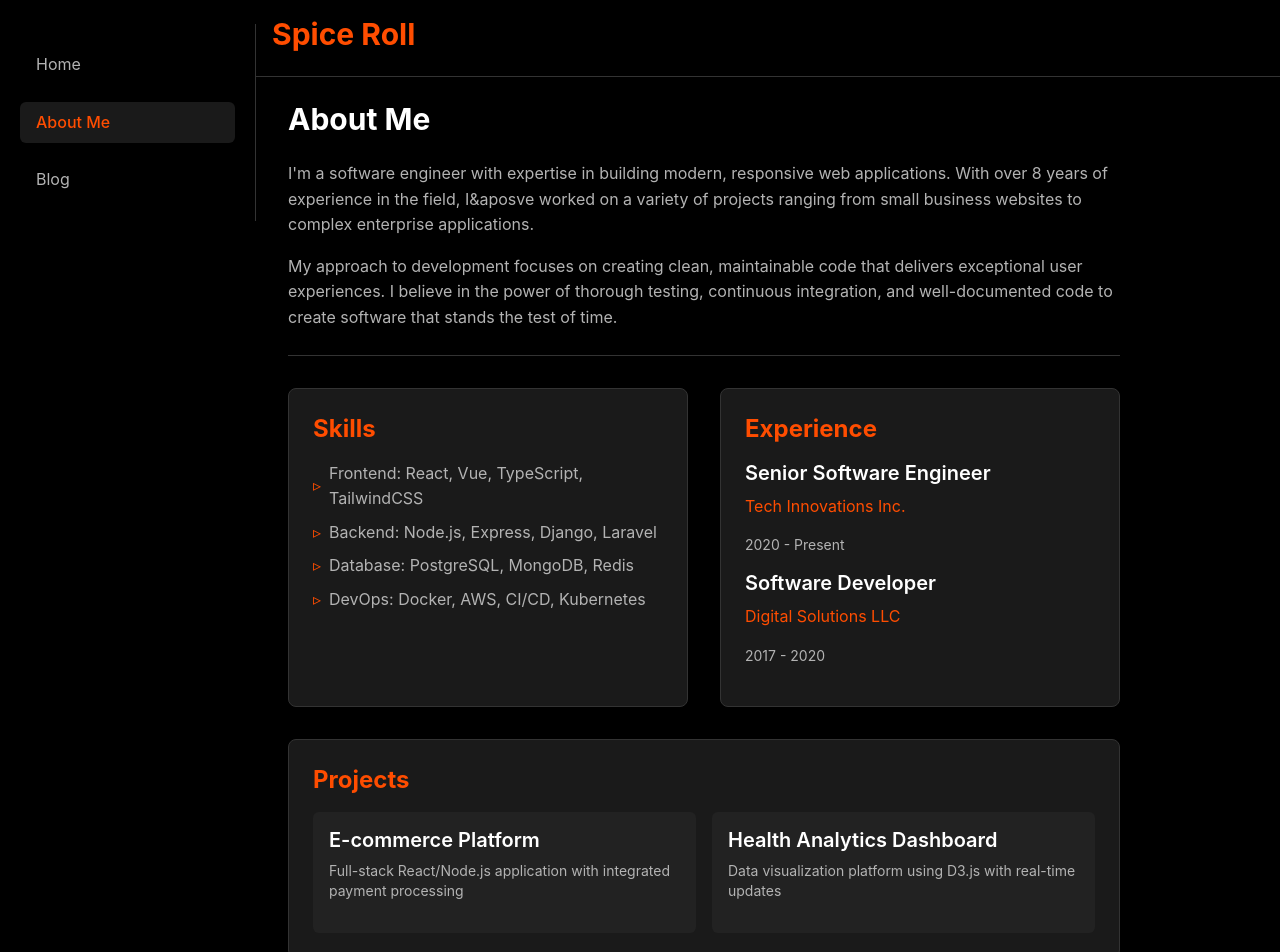
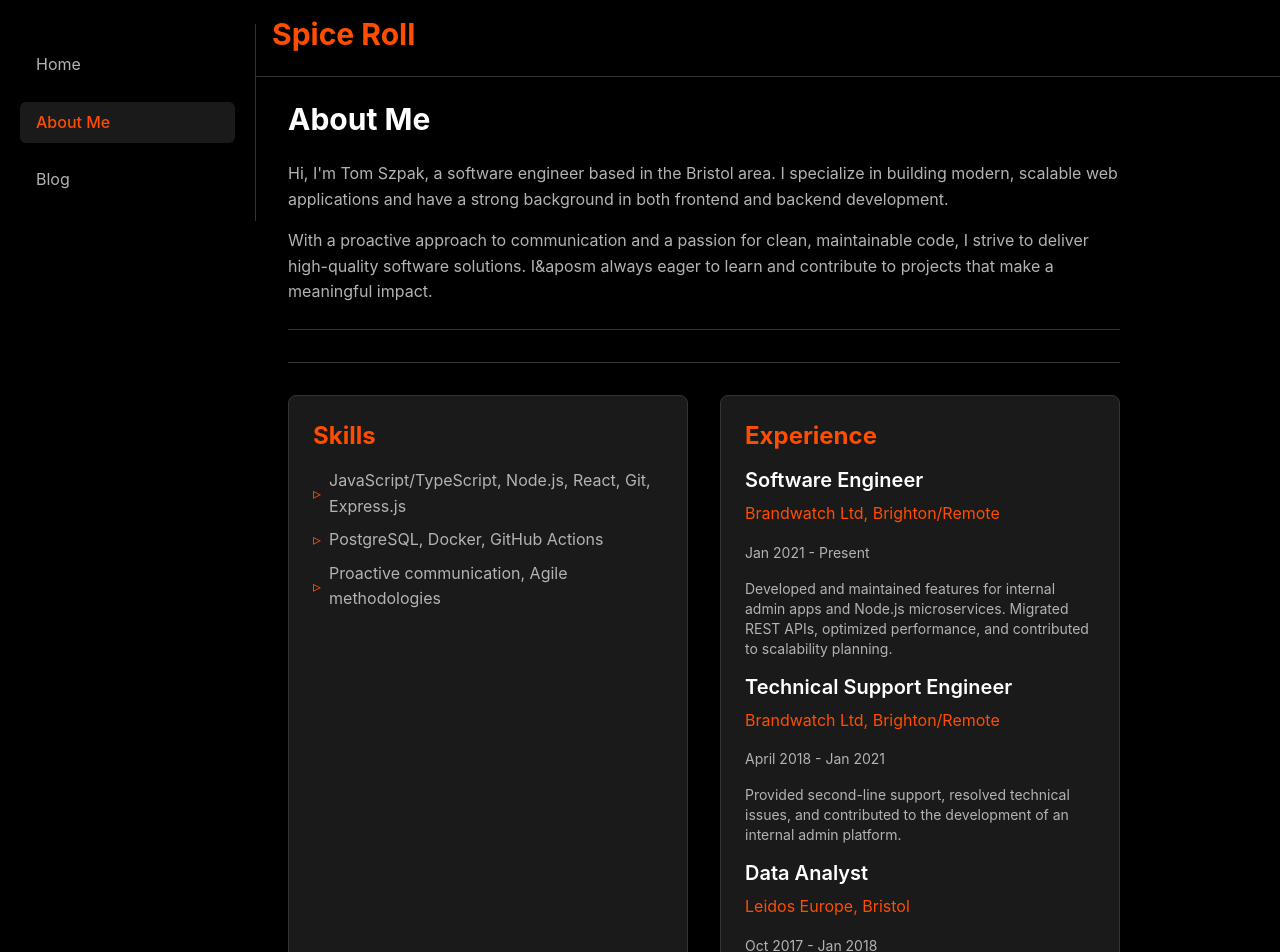
Before and after one commit to bwSpiceBall/spiceRoll, a React (Vite) app: page /about in a window 1280 px wide. Shown: the top 952 px of the page. Built offline with nearby package versions, Linux system fonts and the light colour scheme.

Commit message:
feat: update About component with personal details, skills, and experience

```diff
--- a/src/components/Pages/About.tsx
+++ b/src/components/Pages/About.tsx
@@ -5,17 +5,19 @@ const About = () => {
                 <h1 className="text-3xl font-bold text-light mb-6">About Me</h1>
                 <div className="space-y-4">
                     <p className="text-light-100">
-                        I&apos;m a software engineer with expertise in building modern, responsive web applications.
-                        With over 8 years of experience in the field, I&aposve worked on a variety of projects
-                        ranging from small business websites to complex enterprise applications.
+                        Hi, I&apos;m Tom Szpak, a software engineer based in the Bristol area.
+                        I specialize in building modern, scalable web applications and have a strong
+                        background in both frontend and backend development.
                     </p>
                     <p className="text-light-100">
-                        My approach to development focuses on creating clean, maintainable code that delivers
-                        exceptional user experiences. I believe in the power of thorough testing, continuous
-                        integration, and well-documented code to create software that stands the test of time.
+                        With a proactive approach to communication and a passion for clean, maintainable code,
+                        I strive to deliver high-quality software solutions. I&aposm always eager to learn and
+                        contribute to projects that make a meaningful impact.
                     </p>
                 </div>
             </div>
+
+            <div className="border-t border-dark-400 my-6"></div>
 
             <div className="grid gap-8 md:grid-cols-2">
                 <div className="bg-dark-200 rounded-lg p-6 border border-dark-400">
@@ -23,19 +25,15 @@ const About = () => {
                     <ul className="space-y-2 text-light-100">
                         <li className="flex items-center">
                             <span className="mr-2 text-primary">▹</span>
-                            Frontend: React, Vue, TypeScript, TailwindCSS
+                            JavaScript/TypeScript, Node.js, React, Git, Express.js
                         </li>
                         <li className="flex items-center">
                             <span className="mr-2 text-primary">▹</span>
-                            Backend: Node.js, Express, Django, Laravel
+                            PostgreSQL, Docker, GitHub Actions
                         </li>
                         <li className="flex items-center">
                             <span className="mr-2 text-primary">▹</span>
-                            Database: PostgreSQL, MongoDB, Redis
-                        </li>
-                        <li className="flex items-center">
-                            <span className="mr-2 text-primary">▹</span>
-                            DevOps: Docker, AWS, CI/CD, Kubernetes
+                            Proactive communication, Agile methodologies
                         </li>
                     </ul>
                 </div>
@@ -44,29 +42,53 @@ const About = () => {
                     <h2 className="text-2xl font-bold text-primary mb-4">Experience</h2>
                     <div className="space-y-4">
                         <div>
-                            <h3 className="font-semibold text-light">Senior Software Engineer</h3>
-                            <p className="text-primary">Tech Innovations Inc.</p>
-                            <p className="text-sm text-light-100">2020 - Present</p>
+                            <h3 className="font-semibold text-light">Software Engineer</h3>
+                            <p className="text-primary">Brandwatch Ltd, Brighton/Remote</p>
+                            <p className="text-sm text-light-100">Jan 2021 - Present</p>
+                            <p className="text-light-100 text-sm">
+                                Developed and maintained features for internal admin apps and Node.js microservices.
+                                Migrated REST APIs, optimized performance, and contributed to scalability planning.
+                            </p>
                         </div>
                         <div>
-                            <h3 className="font-semibold text-light">Software Developer</h3>
-                            <p className="text-primary">Digital Solutions LLC</p>
-                            <p className="text-sm text-light-100">2017 - 2020</p>
+                            <h3 className="font-semibold text-light">Technical Support Engineer</h3>
+                            <p className="text-primary">Brandwatch Ltd, Brighton/Remote</p>
+                            <p className="text-sm text-light-100">April 2018 - Jan 2021</p>
+                            <p className="text-light-100 text-sm">
+                                Provided second-line support, resolved technical issues, and contributed to the
+                                development of an internal admin platform.
+                            </p>
+                        </div>
+                        <div>
+                            <h3 className="font-semibold text-light">Data Analyst</h3>
+                            <p className="text-primary">Leidos Europe, Bristol</p>
+                            <p className="text-sm text-light-100">Oct 2017 - Jan 2018</p>
+                            <p className="text-light-100 text-sm">
+                                Analyzed data for secure delivery systems, leveraging analytical skills and BPSS clearance.
+                            </p>
                         </div>
                     </div>
                 </div>
             </div>
 
+            <div className="border-t border-dark-400 my-6"></div>
+
             <div className="bg-dark-200 rounded-lg p-6 border border-dark-400">
-                <h2 className="text-2xl font-bold text-primary mb-4">Projects</h2>
-                <div className="grid gap-4 md:grid-cols-2">
-                    <div className="bg-dark-300 p-4 rounded-md">
-                        <h3 className="font-semibold text-light">E-commerce Platform</h3>
-                        <p className="text-sm text-light-100">Full-stack React/Node.js application with integrated payment processing</p>
+                <h2 className="text-2xl font-bold text-primary mb-4">Education</h2>
+                <div className="space-y-4">
+                    <div>
+                        <h3 className="font-semibold text-light">Cardiff Metropolitan University</h3>
+                        <p className="text-primary">BSc Computing, Computer and Data Science</p>
+                        <p className="text-sm text-light-100">2015 - 2017</p>
                     </div>
-                    <div className="bg-dark-300 p-4 rounded-md">
-                        <h3 className="font-semibold text-light">Health Analytics Dashboard</h3>
-                        <p className="text-sm text-light-100">Data visualization platform using D3.js with real-time updates</p>
+                    <div>
+                        <h3 className="font-semibold text-light">Fontys University of Applied Sciences</h3>
+                        <p className="text-primary">Erasmus - ML/Big Data Analysis</p>
+                        <p className="text-sm text-light-100">2016 - 2017</p>
+                        <p className="text-light-100 text-sm">
+                            Focused on Machine Learning, Data Visualization (D3.js, Tableau), and data processing
+                            using Python, Pandas, and NumPy.
+                        </p>
                     </div>
                 </div>
             </div>
```
Also changed, not shown: 1 other file (tests, documents, lock files or other folders).
